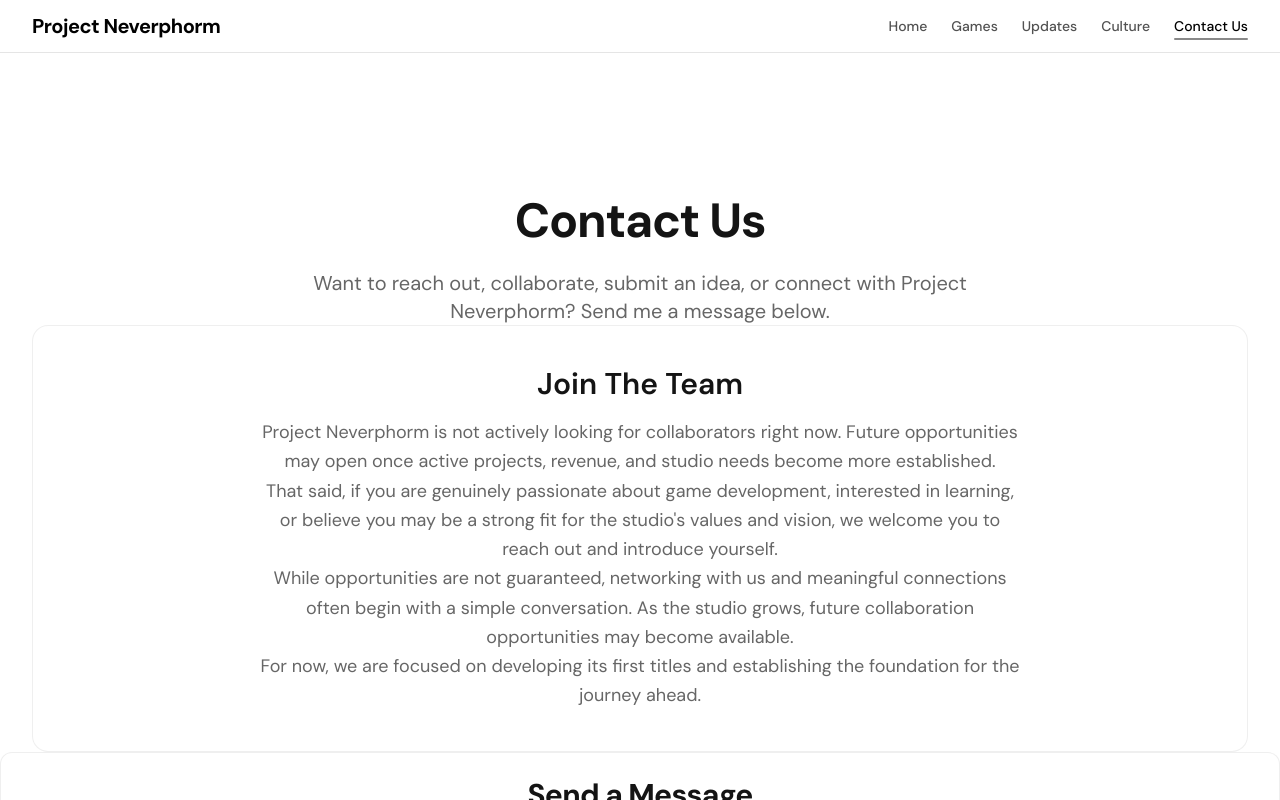
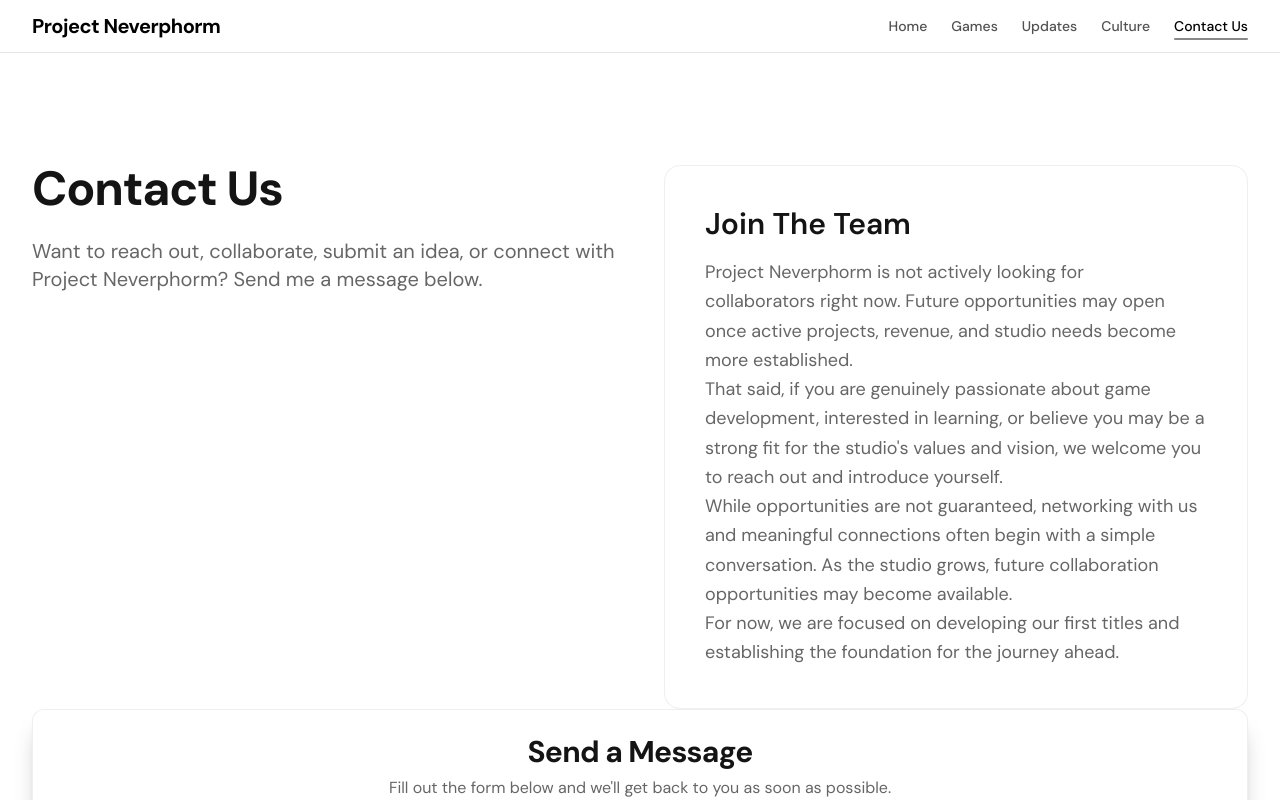
Before and after one commit to Minxci/neverphorm-site, a React (Vite) app in the folder apps/web/: page /contact in a window 1280 px wide. Shown: the top 800 px of the page. Built offline with nearby package versions, Linux system fonts and the light colour scheme; the HTML template or start-up script is replaced by a standard one; what pocketbase would draw is missing.

Commit message:
more contact us page edits

```diff
--- a/apps/web/src/pages/ContactUsPage.jsx
+++ b/apps/web/src/pages/ContactUsPage.jsx
@@ -106,12 +106,13 @@ const ContactUsPage = () => {
 
       <Header />
 
-      <main className="min-h-screen pt-24 pb-20">
-        <div className="max-w-7xl mx-auto px-4 sm:px-6 lg:px-8">
+  <main className="min-h-screen pt-28 pb-20">
+    <div className="max-w-7xl mx-auto px-4 sm:px-6 lg:px-8">
+      <div className="grid grid-cols-1 lg:grid-cols-2 gap-10 lg:gap-12 items-start">
 
           {/* 1. CONTACT INTRO */}
           <motion.section
-            className="text-center pt-12"
+            className="text-left"
             initial="initial"
             animate="animate"
             variants={fadeInUp}
@@ -126,7 +127,7 @@ const ContactUsPage = () => {
 
           {/* 2. JOIN OUR TEAM */}
           <motion.section
-            className="bg-card/30 border border-border/50 rounded-2xl p-8 md:p-10 text-center"
+            className="bg-card/30 border border-border/50 rounded-2xl p-8 md:p-10 text-left"
             initial="initial"
             whileInView="animate"
             viewport={{ once: true, margin: "-50px" }}
@@ -134,20 +135,20 @@ const ContactUsPage = () => {
           >
             {/* Updated on 4/29/2026 */}
             <h2 className="text-2xl md:text-3xl font-semibold mb-4">Join The <span className="text-primary">Team</span></h2>
-            <p className="text-muted-foreground text-lg leading-relaxed max-w-3xl mx-auto">
+            <p className="text-muted-foreground text-lg leading-relaxed max-w-3xl">
               Project Neverphorm is not actively looking for collaborators right now.
               Future opportunities may open once active projects, revenue, and studio needs become more established.
             </p>
-            <p className="text-muted-foreground text-lg leading-relaxed max-w-3xl mx-auto">
+            <p className="text-muted-foreground text-lg leading-relaxed max-w-3xl">
               That said, if you are genuinely passionate about game development, interested in learning, or believe you may be a strong fit for the
               studio's values and vision, we welcome you to reach out and introduce yourself.
             </p>
-            <p className="text-muted-foreground text-lg leading-relaxed max-w-3xl mx-auto">
+            <p className="text-muted-foreground text-lg leading-relaxed max-w-3xl">
               While opportunities are not guaranteed, networking with us and meaningful connections often begin with a simple conversation. As the studio grows,
               future collaboration opportunities may become available.
             </p>
-            <p className="text-muted-foreground text-lg leading-relaxed max-w-3xl mx-auto">
-              For now, we are focused on developing its first titles and establishing the foundation for the journey ahead.
+            <p className="text-muted-foreground text-lg leading-relaxed max-w-3xl">
+              For now, we are focused on developing our first titles and establishing the foundation for the journey ahead.
             </p>
           </motion.section>
         </div>
@@ -336,7 +337,8 @@ const ContactUsPage = () => {
           </motion.section>
 
         </div>
-      </main>
+      </div>
+    </main>
 
       <Footer />
     </>
```
